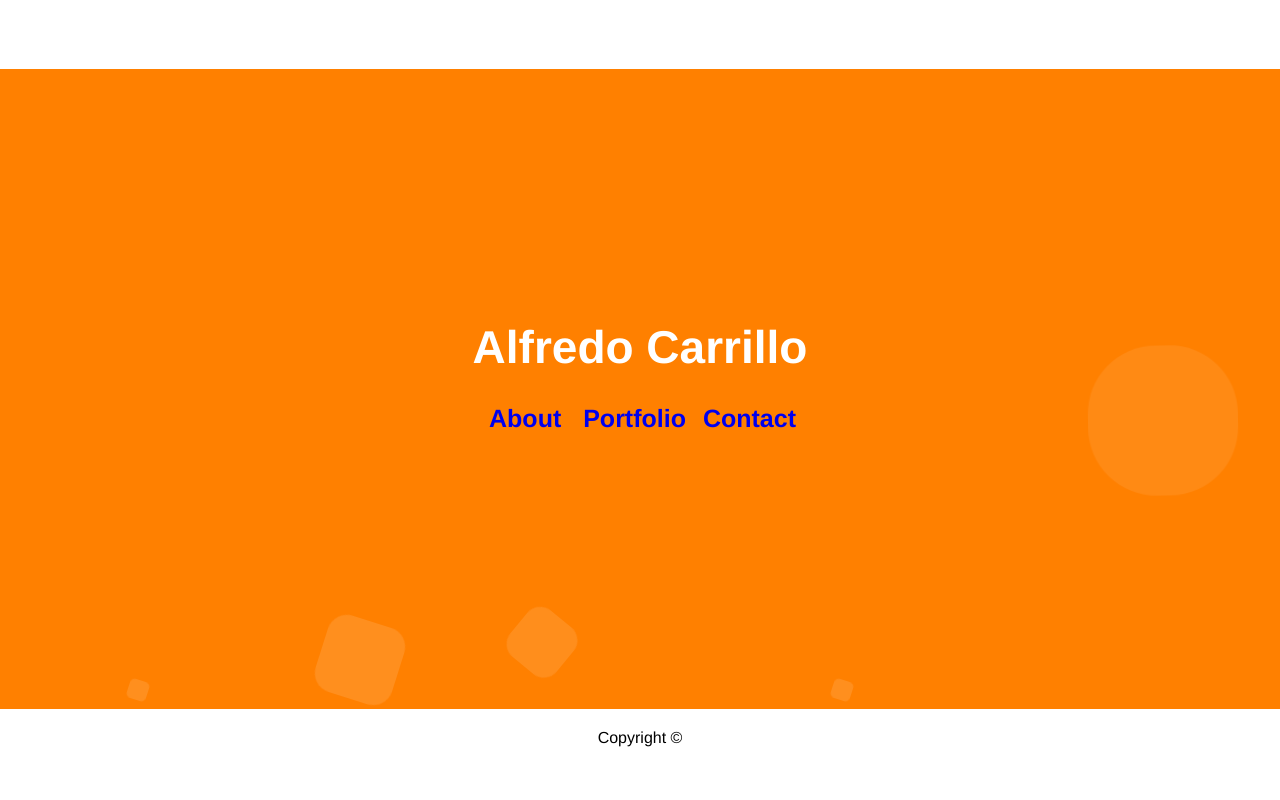
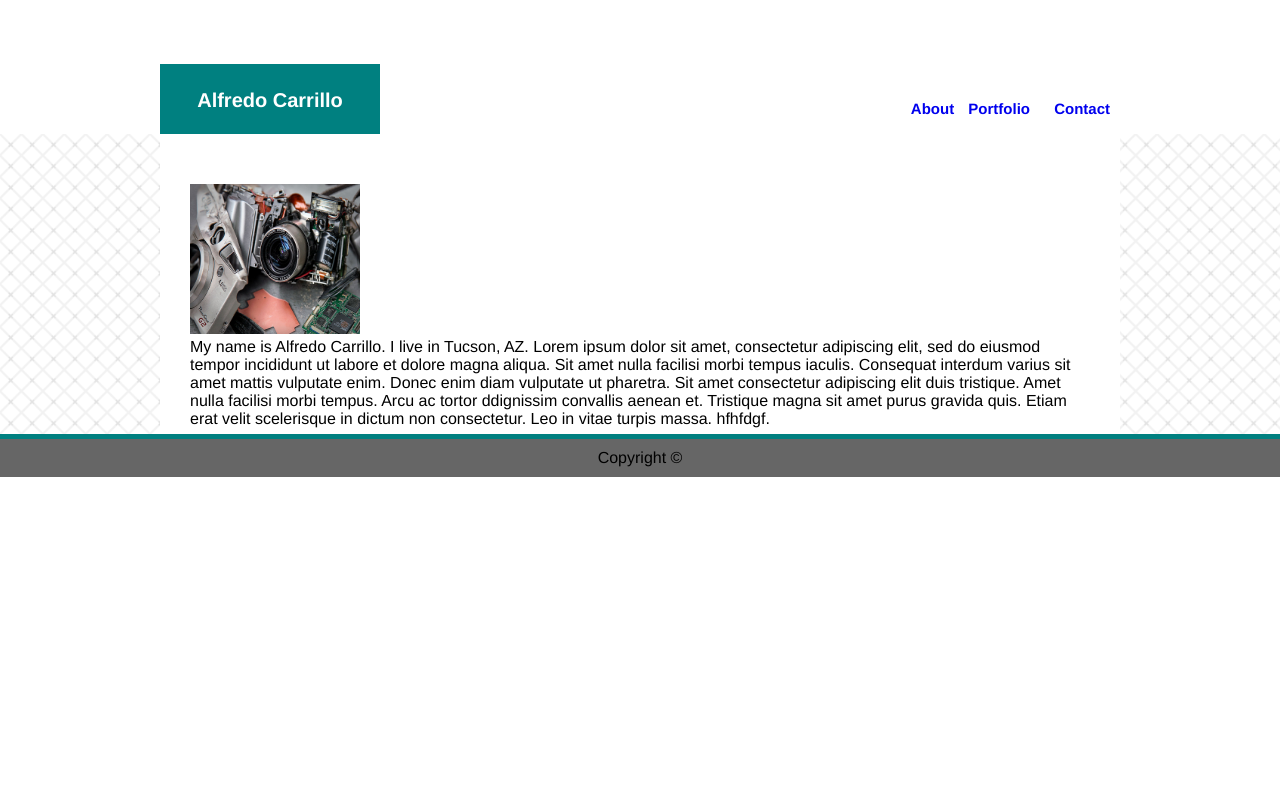
Before and after one commit to acarrillo2019/Basic-Portfolio, a plain HTML site: page index.html in a window 1280 px wide. Drawn offline with Linux system fonts and the light colour scheme.

Commit message:
Changed lading page to resemble references. See Read Me for more notes

```diff
--- a/assets/css/style.css
+++ b/assets/css/style.css
@@ -6,14 +6,24 @@
 /* Color scheme via coolors.co: #FF8000, #000000, #14213D, #E5E5E5, #FFFFFF
 */
 
-
-*{
-    margin: 0px;
-    padding: 0px;
+html, body {
+    margin: 0;
+    height: 100%;
 }
 
 body{
     font-family: Helvetica, sans-serif;
+    width: 100%;
+
+}
+
+.clearfix::after {
+    content: "";
+    clear: none;
+    display: table;
+}
+.clearfix {
+    overflow: auto;
 }
 
 a:link {
@@ -24,177 +34,97 @@ a:link {
     text-decoration: none;
   }
 
+  .images {
+    height: 150px;
+    width: 170px;
+}
+
+.bodyback {
+    display: inline-block;
+    position: relative;
+    padding: 30px;
+    background-color: white;
+
+}
+
 .context {
-    width: 100%;
-    position: absolute;
-    top:40vh;
-    display: block;
-    z-index: 4;
+    padding: 0px;
+    top: 50px;
+    width: 960px;
+    margin: 0 auto;
+
 }
 
 
-.context h1{
-    text-align: center;
-    color: #fff;
-    font-size: 46px;
+.nameblock {
+    display: inline-block;
+    position: relative;
+    padding: 20px;
+    background-color: teal;
+    width: 180px;
+    height: 30px;
 
 }
 
+.name  h1{
+    position: relative;
+    margin: auto;
+    text-align: center;
+    top: 5px;
+    color: #fff;
+    font-size: 20px;
+}
+
 .navlinks {
-    padding: 20px;
-    color: #fff;
-    display: block;
-    top: 48vh;
+    padding-top: 36px;
+    display: inline-block;
     position: relative;
-    text-align: center;
-    font-size: 25px;
-    z-index: 3;
+    float: right;
+    font-size: 15px;
     font-weight: bold;
 }
 
 .navlinks span {
-    padding: 5px;
+    padding: 10px;
+}
 
+.maincontainer {
+    position: relative;
+    background-image: url(checkerboard-cross.png);
+    background-size: contain;
 
 }
 
-/* This is an augmented version ofr design
-found here: https://codepen.io/mohaiman/pen/MQqMyo
-*/
-
-.area{
-    background: #ff8000;
-    width: 100%;
-    height:80vh;
-    position: static;
-    z-index: 1;
+.mainbox {
+    background-color: white;
+    width: 960px;
+    margin: 0 auto;
+    position: relative;
+    height: 300px;
 }
 
-.circles{
-    position: absolute;
-    top: 0;
-    left: 0;
-    width: 100%;
-    height: 100%;
-    overflow: hidden;
-    z-index: 2;
+.mainsection {
+    position: relative;
+    margin: 0 auto;
+    top: 50px;
+    width: 900px;
 }
 
-.circles li{
-    position: absolute;
-    display: block;
-    list-style: none;
-    width: 20px;
-    height: 20px;
-    background: rgba(255, 255, 255, 0.2);
-    animation: animate 20s linear infinite;
-    bottom: -150px;
+.mainback {
+  position: relative;
+
+  background-size: cover;
 
 }
 
-.circles li:nth-child(1){
-    left: 25%;
-    width: 80px;
-    height: 80px;
-    animation-delay: 0s;
-}
-
-
-.circles li:nth-child(2){
-    left: 10%;
-    width: 20px;
-    height: 20px;
-    animation-delay: 2s;
-    animation-duration: 12s;
-}
-
-.circles li:nth-child(3){
-    left: 70%;
-    width: 20px;
-    height: 20px;
-    animation-delay: 4s;
-}
-
-.circles li:nth-child(4){
-    left: 40%;
-    width: 60px;
-    height: 60px;
-    animation-delay: 0s;
-    animation-duration: 18s;
-}
-
-.circles li:nth-child(5){
-    left: 65%;
-    width: 20px;
-    height: 20px;
-    animation-delay: 0s;
-}
-
-.circles li:nth-child(6){
-    left: 75%;
-    width: 110px;
-    height: 110px;
-    animation-delay: 3s;
-}
-
-.circles li:nth-child(7){
-    left: 35%;
-    width: 150px;
-    height: 150px;
-    animation-delay: 7s;
-}
-
-.circles li:nth-child(8){
-    left: 50%;
-    width: 25px;
-    height: 25px;
-    animation-delay: 15s;
-    animation-duration: 45s;
-}
-
-.circles li:nth-child(9){
-    left: 20%;
-    width: 15px;
-    height: 15px;
-    animation-delay: 2s;
-    animation-duration: 35s;
-}
-
-.circles li:nth-child(10){
-    left: 85%;
-    width: 150px;
-    height: 150px;
-    animation-delay: 0s;
-    animation-duration: 11s;
-}
-
-
-
-@keyframes animate {
-
-    0%{
-        transform: translateY(0) rotate(0deg);
-        opacity: 1;
-        border-radius: 0%;
-
-    }
-
-    30%{
-        opacity: .5;
-        border-radius: 40;
-
-    }
-    100%{
-        transform: translateY(-1000px) rotate(790deg);
-        opacity: 0;
-        border-radius: 100%;
-
-    }
-
+.bottomborder {
+    background-color: teal;
+    height: 5px;
 }
 
 footer {
-    padding: 20px;
 
+    padding: 10px;
+    background-color: #666666;
     text-align: center;
 }
--- a/index.html
+++ b/index.html
@@ -9,36 +9,55 @@
     <title>Alfredo Carrillo</title>
 </head>
 
+<div class="bodyback"></div>
+
+<header class="context">
+
+        <div class="nameblock">
+            <div class="name">
+                <a href="index.html">
+                    <h1>Alfredo Carrillo</h1>
+                </a>
+            </div>
+        </div>
+
+
+<div class="navlinks">
+<a>
+        <span><a href="about.html">About</a>
+        </span>
+        <span><a href="portfolio.html">Portfolio</a>
+        </span>
+        <span><a href="contact.html">Contact</a>
+        </span>
+</a>
+</div>
+</header>
+
 <body>
+    <div class="maincontainer">
+        <div class="mainbox">
+            <div class="mainsection">
+                <img class="images landingimage"   src="assets/images/08-08-13-firstdigicam.jpg">
+                <p>My name is Alfredo Carrillo. I live in Tucson, AZ. Lorem ipsum dolor sit amet, consectetur adipiscing elit,
+                    sed do eiusmod tempor incididunt ut labore et dolore magna aliqua. Sit amet nulla facilisi morbi tempus iaculis.
+                    Consequat interdum varius
+                    sit amet mattis vulputate enim. Donec enim diam vulputate ut pharetra. Sit amet consectetur adipiscing elit duis
+                    tristique.
+                    Amet nulla facilisi morbi tempus. Arcu ac tortor ddignissim convallis aenean et. Tristique magna sit amet purus
+                    gravida
+                    quis. Etiam erat velit scelerisque in dictum non consectetur. Leo in vitae turpis massa. hfhfdgf.
+                </p>
 
-        <div class="context">
-                <a href="index.html" id="headername"><h1>Alfredo Carrillo</h1></a>
             </div>
-        <div class="navlinks">
-
-                <span><a href="about.html">About</a></span>
-                <span></span><a href="portfolio.html">Portfolio</a></span>
-                <span></span><a href="contact.html">Contact</a></span>
 
         </div>
-
-        <div class="area" >
-                    <ul class="circles">
-                            <li></li>
-                            <li></li>
-                            <li></li>
-                            <li></li>
-                            <li></li>
-                            <li></li>
-                            <li></li>
-                            <li></li>
-                            <li></li>
-                            <li></li>
-                    </ul>
-            </div >
-
+        <!--<div class="mainback">
+            <img src="assets/images/checkerboard-cross.png">
+        </div> -->
+    </div>
 </body>
-
+<div class="bottomborder"></div>
 <footer> Copyright &copy; </footer>
 
 </html>
```
Also changed, not shown: about.html (+10 -7 lines), contact.html (+10 -7 lines), portfolio.html (+10 -6 lines), assets/css/checkerboard-cross.png (added), assets/images/checkerboard-cross.png (added), 1 other file.
